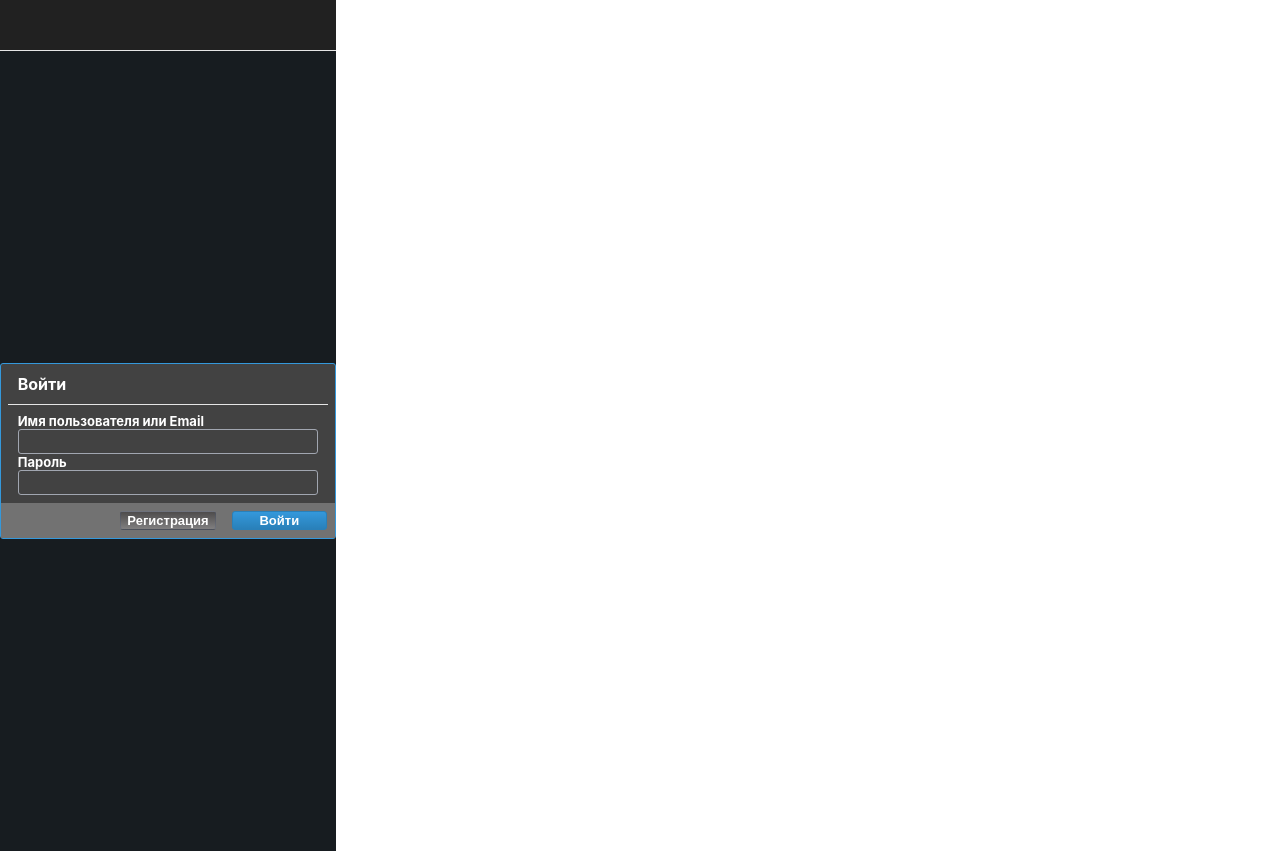
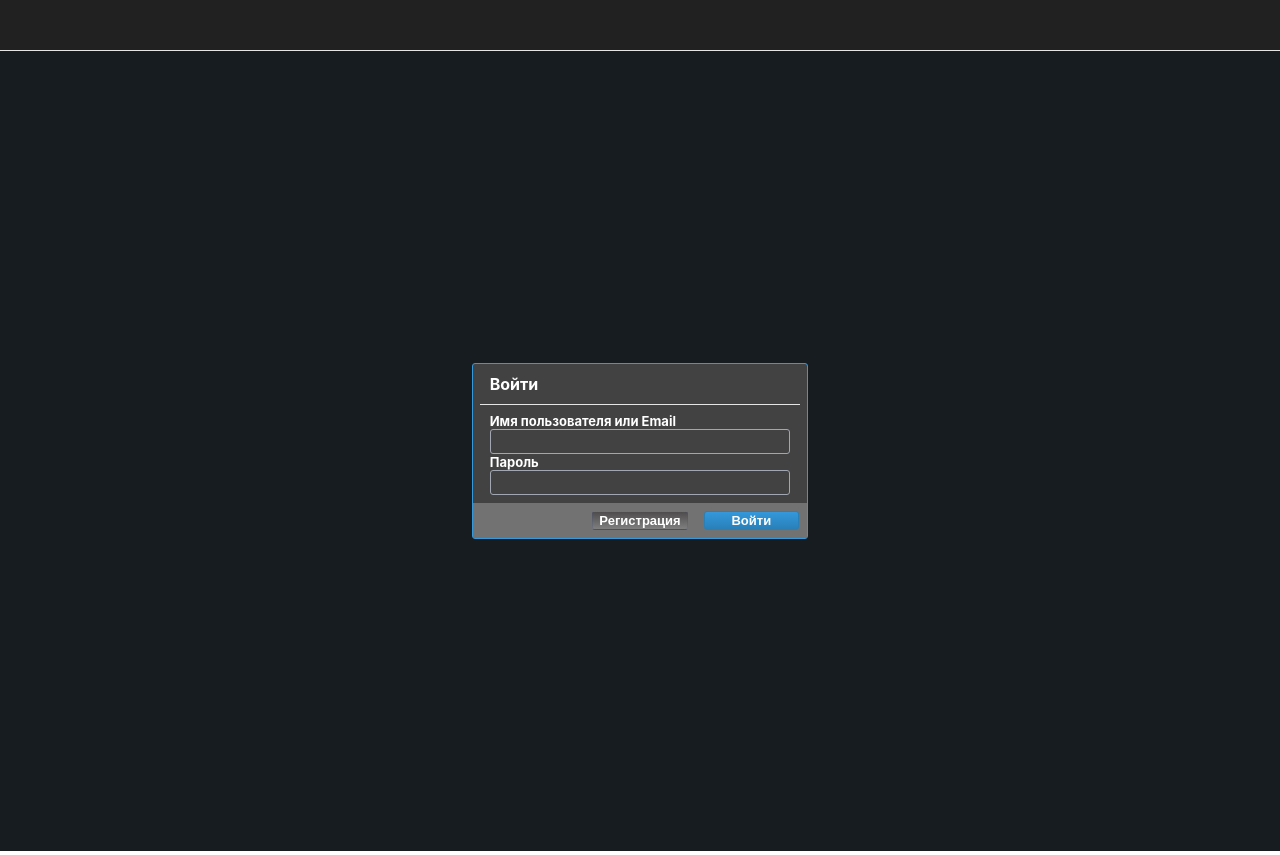
Before and after one commit to AlexFox99/website, a React (Create React App) app: page /Authorization/Entrance in a window 1280 px wide. Built offline with nearby package versions, Linux system fonts and the light colour scheme.

Commit message:
scroll x for page

```diff
--- a/src/App.js
+++ b/src/App.js
@@ -20,7 +20,6 @@ class App extends React.Component {
     render() {
         return (
             <BrowserRouter>
-                <div className={s.scroll}>
                 <div className={s.App}>
                     <header className={s.App_header}>
                         {/*<img src={logo} className={s.App_logo} alt=""/>*/}
@@ -44,7 +43,6 @@ class App extends React.Component {
                     </div>
 
                 </div>
-                </div>
             </BrowserRouter>
         );
     }
--- a/src/App.module.css
+++ b/src/App.module.css
@@ -1,7 +1,4 @@
-.scroll{
-    display: inline-block;
-    overflow-x: scroll;
-}
+
 .App {
     display: grid;
     grid-template-areas: "hed" "cont";
@@ -17,6 +14,7 @@
 }
 
 .App_header {
+    height: 50px;
     background-color: #212121;
     grid-area: hed;
     color: white;
--- a/src/AuthorizationPage/Entrance/Entrance.module.css
+++ b/src/AuthorizationPage/Entrance/Entrance.module.css
@@ -1,5 +1,6 @@
 .EntrancePage {
     min-height: 100vh;
+    width: 100%;
     display: flex;
     flex-direction: column;
     align-items: center;
--- a/src/Ticket/TicketPage/TicketPage.module.css
+++ b/src/Ticket/TicketPage/TicketPage.module.css
@@ -5,7 +5,8 @@
     display: grid;
     grid-template-columns: 250px 1fr;
     grid-template-rows: 1fr;
-    grid-template-areas: "SideBar Content"
+    grid-template-areas: "SideBar Content";
+    overflow-x: scroll;
 }
 
 .SideBar {
```
Lines whose indentation alone changed are shown as unchanged.
